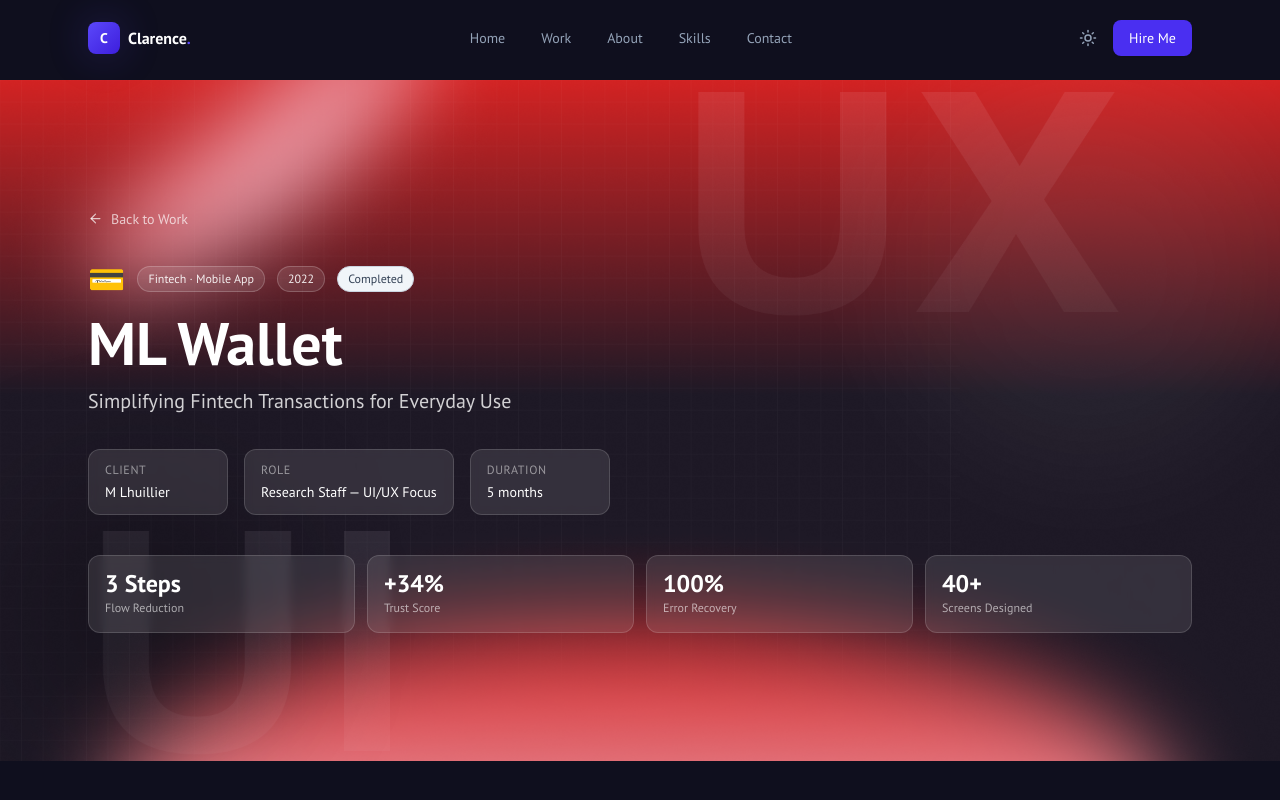
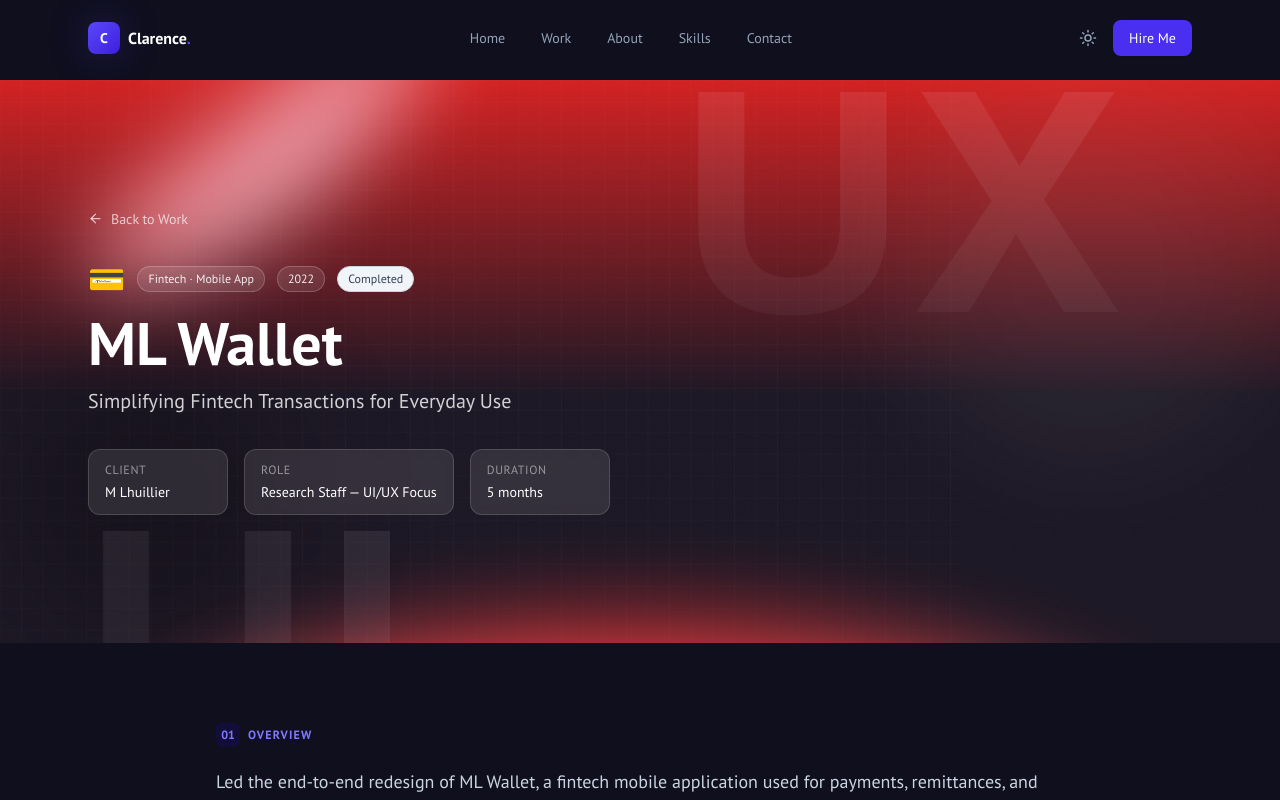
Before and after one commit to engrclarencebolonia/clarence-website, a Next.js app: page /projects/ml-wallet in a window 1280 px wide. Shown: the top 800 px of the page. Built offline with nearby package versions, Linux system fonts and the light colour scheme; a web font is replaced by a local one.

Commit message:
New Changes

```diff
--- a/src/components/projects/ProjectDetail.tsx
+++ b/src/components/projects/ProjectDetail.tsx
@@ -125,16 +125,17 @@
               </div>
             )}
           </motion.div>
+{/*
+               <Divider /> */}
 
-          {/* Outcome metrics */}
-          <motion.div initial={{ opacity: 0, y: 20 }} animate={{ opacity: 1, y: 0 }} transition={{ duration: 0.6, delay: 0.3 }} className="mt-10 grid grid-cols-2 sm:grid-cols-4 gap-3">
-            {project.outcomes.map((o) => (
-              <div key={o.metric} className="p-4 rounded-xl bg-white/10 backdrop-blur-sm border border-white/15">
-                <p className="text-2xl font-display font-bold text-white leading-none mb-1">{o.value}</p>
-                <p className="text-xs text-white/60">{o.metric}</p>
-              </div>
-            ))}
-          </motion.div>
+        {/* Hero project image */}
+        {/* {project.image && !isFlavorBuddy && (
+          <Reveal className="mb-14">
+            <div className="relative w-full rounded-2xl overflow-hidden border border-slate-200 dark:border-white/5 shadow-xl">
+            <Image src={img(project.image!)} alt={`${project.title} interface`} width={1200} height={675} />
+            </div>
+          </Reveal>
+        )} */}
         </div>
       </div>
 
@@ -149,16 +150,7 @@
           </section>
         </Reveal>
 
-        <Divider />
-
-        {/* Hero project image */}
-        {project.image && !isFlavorBuddy && (
-          <Reveal className="mb-14">
-            <div className="relative w-full rounded-2xl overflow-hidden border border-slate-200 dark:border-white/5 shadow-xl">
-            <Image src={img(project.image!)} alt={`${project.title} interface`} width={1200} height={675} />
-            </div>
-          </Reveal>
-        )}
+ <Divider />
 
         {/* FlavorBuddy: Mobbin-style scroll showcase */}
         {isFlavorBuddy && <FlavorBuddyShowcase project={project} />}
--- a/src/components/sections/HeroSection.tsx
+++ b/src/components/sections/HeroSection.tsx
@@ -3,7 +3,7 @@
 import { motion } from "framer-motion";
 import Link from "next/link";
 import Image from "next/image";
-import { ArrowDown, Github, Figma, Mail } from "lucide-react";
+import { ArrowDown, Github, Figma, Mail, Linkedin } from "lucide-react";
 import { personalInfo } from "@/data";
 import { img } from "@/lib/imagePath";
 
@@ -85,6 +85,7 @@
               <div className="flex items-center gap-2">
                 {[
                   { href: personalInfo.github, icon: <Github size={16} />, label: "GitHub" },
+                  { href: personalInfo.linkedin, icon: <Linkedin size={16} />, label: "Linkedin" },
                   { href: personalInfo.figma, icon: <Figma size={16} />, label: "Figma" },
                   { href: `mailto:${personalInfo.email}`, icon: <Mail size={16} />, label: "Email" },
                 ].map(({ href, icon, label }) => (
--- a/src/data/index.ts
+++ b/src/data/index.ts
@@ -219,10 +219,10 @@
       "Enhanced usability and navigation, enabling faster and more confident transactions",
     ],
     outcomes: [
-      { metric: "Flow Reduction", value: "3 Steps", description: "Core transactions in 3 taps or fewer" },
-      { metric: "Trust Score", value: "+34%", description: "User trust rating in usability tests" },
-      { metric: "Error Recovery", value: "100%", description: "All error states have clear recovery paths" },
-      { metric: "Screens Designed", value: "40+", description: "Full coverage across all user journeys" },
+      { metric: "Product Discoveries", value: "8+", description: "Identified opportunities across financial workflows and product features" },
+      { metric: "Industry Trends", value: "2022", description: "Anticipated 2022 design patterns, resulting in a more modern experience than competitors" },
+      { metric: "Flow Simplification", value: "3 → 2", description: "Reduced transaction steps by combining redundant actions" },
+      { metric: "Screens Designed", value: "80+", description: "End-to-end coverage of core financial workflows" },
     ],
     tools: ["Figma", "Adobe Photoshop", "Adobe Illustrator", "Jira", "Confluence", "Microsoft Office Tools", "MS Teams"],
     figmaLink: "https://www.figma.com/proto/hrmbt4piMS1sPlPzE2Dx0o/Clarence-Gio-Bolonia-s-Portfolio?node-id=736-78031&t=jMdIPcROf70WepeI-0&scaling=scale-down-width&content-scaling=fixed&page-id=0%3A1&starting-point-node-id=855%3A21509",
```
